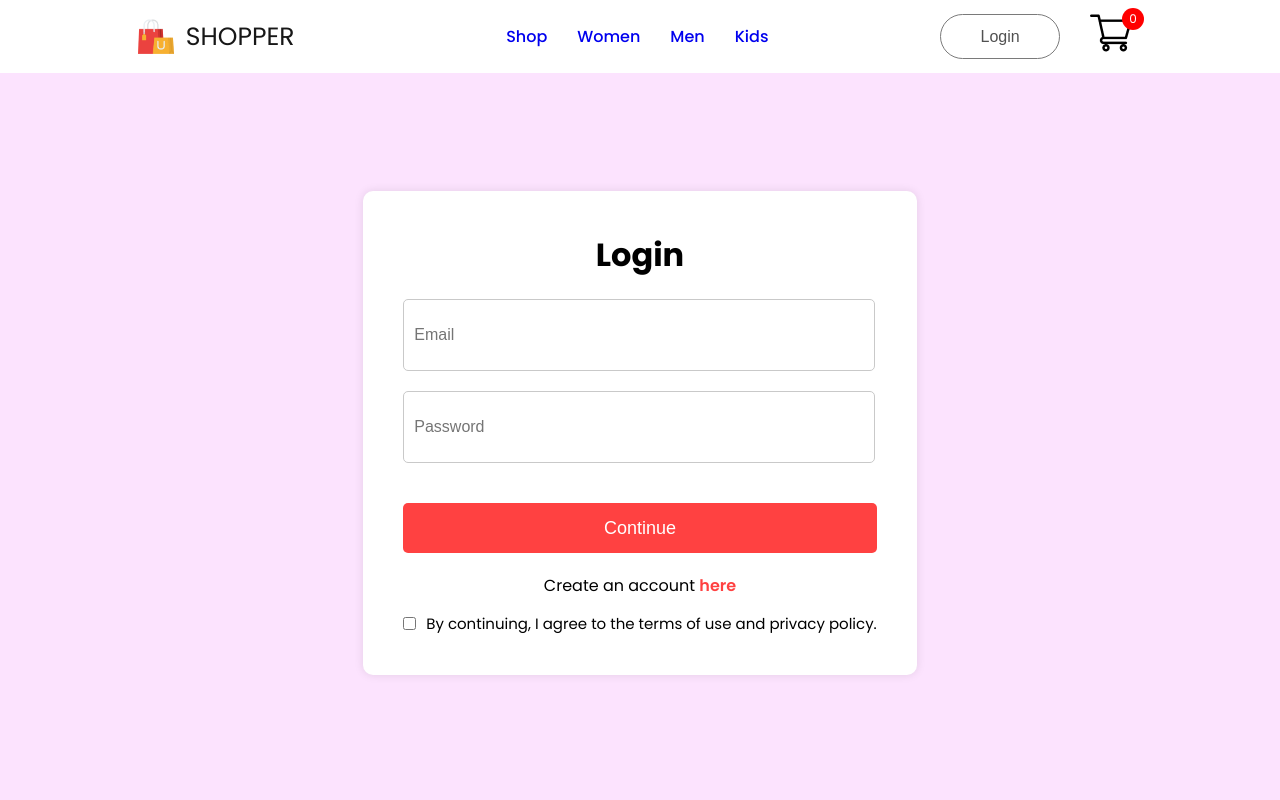
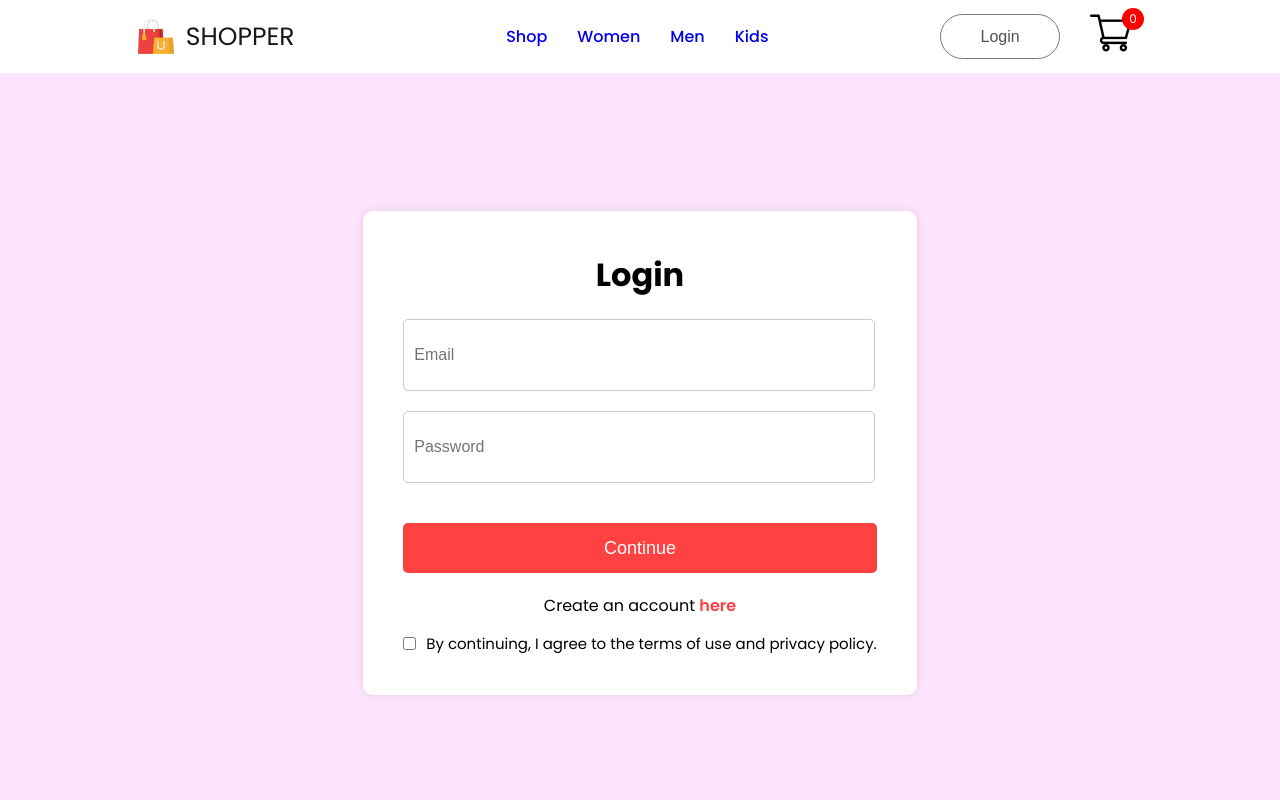
Before and after one commit to CoreyPhillipsOfficial/e-commerce-site, a React (Create React App) app in the folder frontend/: page /login in a window 1280 px wide. Shown: the top 800 px of the page. Built offline with nearby package versions, Linux system fonts and the light colour scheme.

Commit message:
fixed signup container css

```diff
--- a/frontend/src/Pages/CSS/LoginSignup.css
+++ b/frontend/src/Pages/CSS/LoginSignup.css
@@ -15,7 +15,7 @@
     padding: 40px;
     border-radius: 10px;
     box-shadow: 0 0 10px rgba(0, 0, 0, 0.1);
-    margin-top: -180px;
+    margin-top: -140px;
 }
 
 .loginsignup-container h1 {
```
